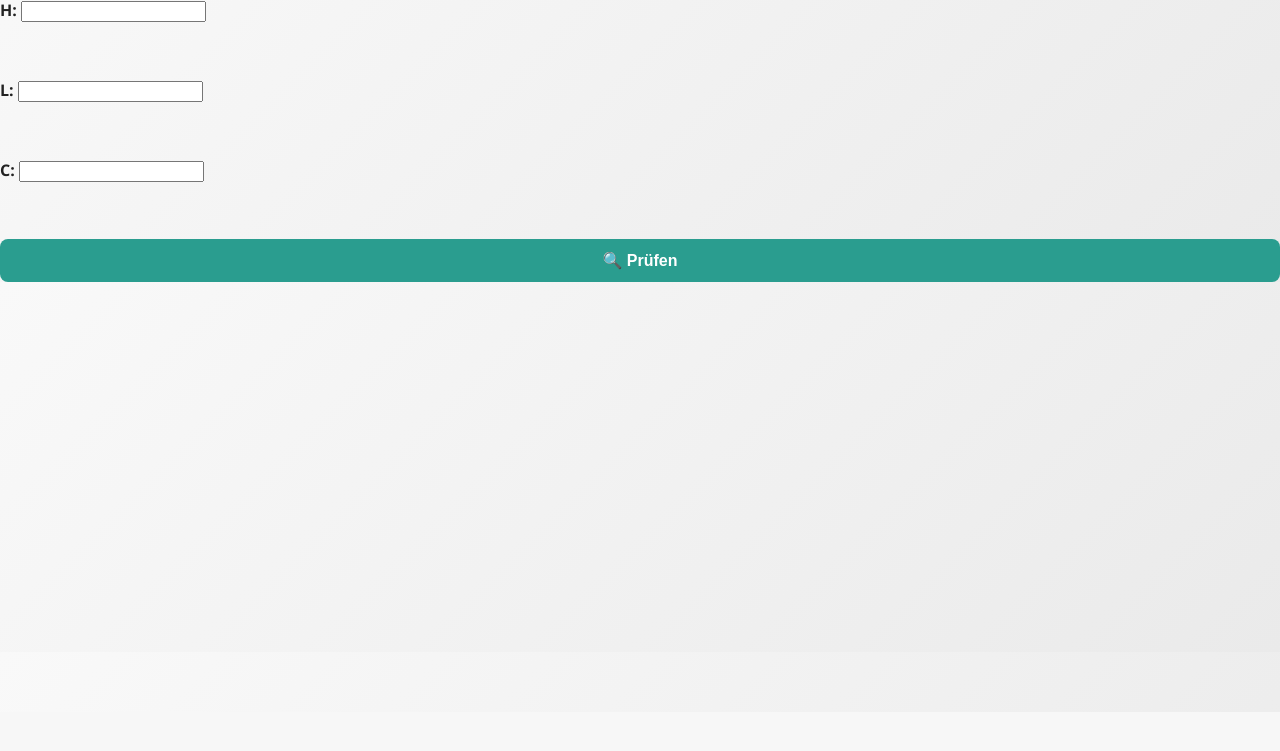
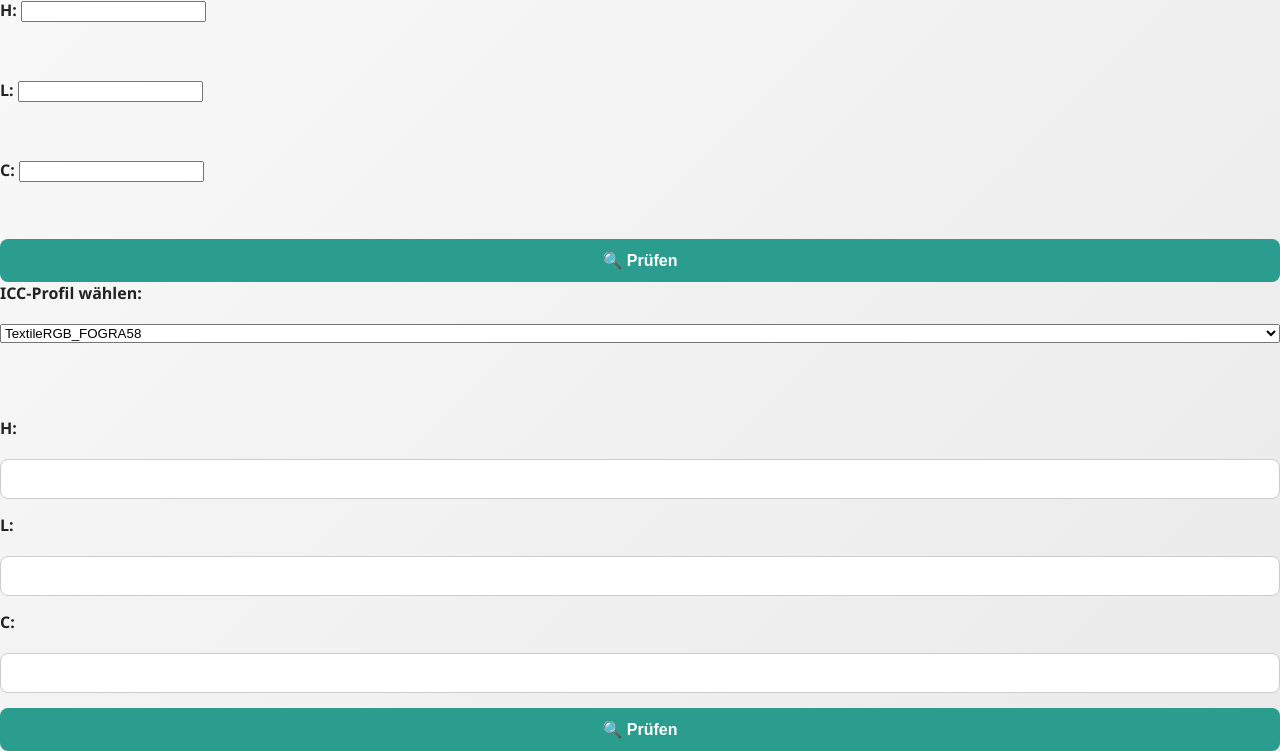
Before and after one commit to HelabHLC/helab_phase3_Module_3, a Python web app: template templates/gamut.html in a window 1280 px wide. Shown: the part 88-839 px from the top of the page. Before the commit the page ends 740 px from the top, so only its background shows below. Run offline with Jinja, Linux system fonts and the light colour scheme; the template is opened without the code that fills it, so the values that code supplies are empty.

Commit message:
Update gamut.html

```diff
--- a/templates/gamut.html
+++ b/templates/gamut.html
@@ -18,5 +18,27 @@
         <p>LAB: {{ result.lab }}</p>
         <p>Status: {{ "✅ Im Gamut" if result.in_gamut else "❌ Außerhalb des Gamut" }}</p>
     {% endif %}
+    <form method="POST">
+  <label for="icc_profile">ICC-Profil wählen:</label>
+  <select name="icc_profile" id="icc_profile">
+    <option value="TextileRGB_FOGRA58.icc">TextileRGB_FOGRA58</option>
+    <option value="PSOcoated_v3.icc">PSO Coated v3</option>
+    <option value="ISOcoated_v2_300_eci.icc">ISO Coated v2 300%</option>
+    <!-- Weitere Profile hier hinzufügen -->
+  </select>
+  <br><br>
+
+  <label for="h">H:</label>
+  <input type="text" name="h" id="h">
+
+  <label for="l">L:</label>
+  <input type="text" name="l" id="l">
+
+  <label for="c">C:</label>
+  <input type="text" name="c" id="c">
+
+  <button type="submit">🔍 Prüfen</button>
+</form>
+
 </body>
 </html>
```
